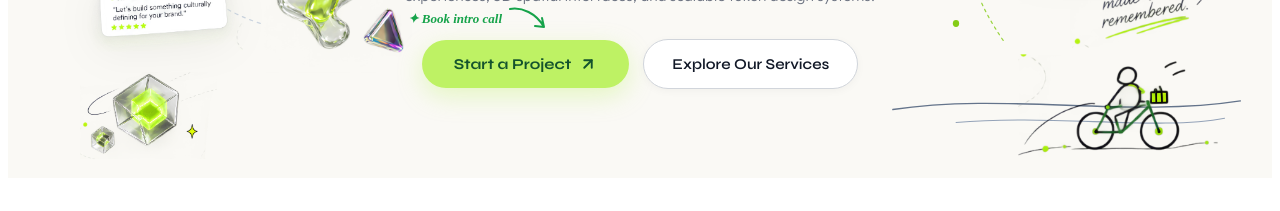
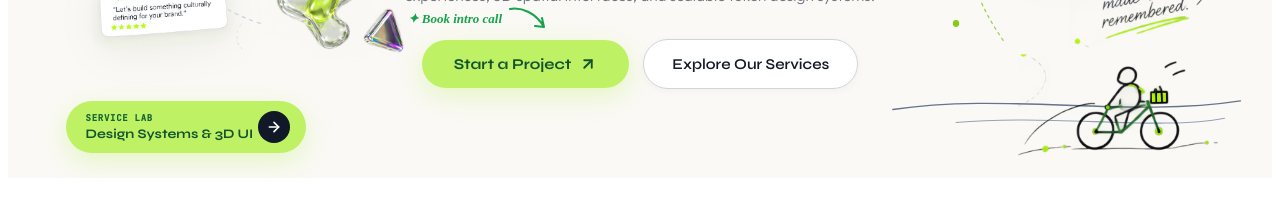
Before and after one commit to FidaaYl/aether-studio, a React (Vite) app: page / in a window 1280 px wide. Shown: the part 690-901 px from the top of the page. Built offline with nearby package versions, Linux system fonts and the light colour scheme; a web font is replaced by a local one.

Commit message:
feat(hero): restore SERVICE LAB: Design Systems & 3D UI badge in lower-left area

```diff
--- a/src/components/Hero.tsx
+++ b/src/components/Hero.tsx
@@ -1,6 +1,6 @@
 import React, { useState } from 'react'
 import { motion } from 'framer-motion'
-import { ArrowUpRight } from 'lucide-react'
+import { ArrowUpRight, ArrowRight } from 'lucide-react'
 import Navbar from './Navbar'
 import NarrativeSection from './NarrativeSection'
 import WorkShowcase from './WorkShowcase'
@@ -142,31 +142,24 @@ export default function Hero() {
           <circle cx="580" cy="740" r="3.5" fill="#84cc16" />
 
           {/* 8. Hand-Drawn Stars & Sparkles in Negative Spaces */}
-          {/* Sparkle near Top-Center */}
           <g transform="translate(680, 140)">
             <path d="M0 -8 Q0 0 8 0 Q0 0 0 8 Q0 0 -8 0 Q0 0 0 -8" fill="#84cc16" />
           </g>
-          {/* Sparkle near Left Web Preview */}
           <g transform="translate(180, 310)">
             <path d="M0 -10 Q0 0 10 0 Q0 0 0 10 Q0 0 -10 0 Q0 0 0 -10" fill="#1e293b" />
           </g>
-          {/* Sparkle between Web and Headline */}
           <g transform="translate(460, 520)">
             <path d="M0 -7 Q0 0 7 0 Q0 0 0 7 Q0 0 -7 0 Q0 0 0 -7" fill="#84cc16" />
           </g>
-          {/* Sparkle near Upper-Right Spatial */}
           <g transform="translate(1080, 160)">
             <path d="M0 -9 Q0 0 9 0 Q0 0 0 9 Q0 0 -9 0 Q0 0 0 -9" fill="#84cc16" />
           </g>
-          {/* Sparkle near Systems Panel */}
           <g transform="translate(1440, 360)">
             <path d="M0 -8 Q0 0 8 0 Q0 0 0 8 Q0 0 -8 0 Q0 0 0 -8" fill="#1e293b" />
           </g>
-          {/* Sparkle near Lower-Left Glass Cube */}
           <g transform="translate(480, 810)">
             <path d="M0 -8 Q0 0 8 0 Q0 0 0 8 Q0 0 -8 0 Q0 0 0 -8" fill="#84cc16" />
           </g>
-          {/* Sparkle near Lower-Right Cyclist */}
           <g transform="translate(1420, 780)">
             <path d="M0 -7 Q0 0 7 0 Q0 0 0 7 Q0 0 -7 0 Q0 0 0 -7" fill="#1e293b" />
           </g>
@@ -180,7 +173,7 @@ export default function Hero() {
         </svg>
 
         {/* ═════════════════════════════════════════════════════════════════════
-            PHASE 1 CORRECTION: PROPORTIONAL LARGE ASSETS BROUGHT CLOSE TO HEADLINE
+            PROPORTIONAL LARGE ASSETS BROUGHT CLOSE TO HEADLINE
             ═════════════════════════════════════════════════════════════════════ */}
 
         {/* ─── 1. TOP-LEFT: EXPLORER CHARACTER + "idea → system → experience" ─── */}
@@ -267,23 +260,69 @@ export default function Hero() {
           </div>
         </motion.div>
 
-        {/* ─── 4. BOTTOM-LEFT: ORGANIC GLASS SHAPES (10-12vw) ─── */}
+        {/* ─── 4. BOTTOM-LEFT: RESTORED SERVICE LAB BADGE (250-300px) ─── */}
         <motion.div
-          animate={{ x: mousePos.x * -0.45, y: mousePos.y * -0.45 }}
+          animate={{ x: mousePos.x * -0.5, y: mousePos.y * -0.5 }}
           transition={{ type: 'spring', damping: 25, stiffness: 80 }}
+          whileHover={{ scale: 1.03 }}
           style={{
             position: 'absolute',
-            bottom: '2%',
-            left: 'clamp(3%, 5.5vw, 8%)',
-            width: 'clamp(130px, 11vw, 170px)',
-            zIndex: 5,
+            bottom: '3%',
+            left: 'clamp(2.5%, 4.5vw, 7%)',
+            width: 'clamp(240px, 16vw, 290px)',
+            background: '#bef264',
+            borderRadius: 100,
+            padding: '10px 16px 10px 20px',
+            display: 'flex',
+            alignItems: 'center',
+            justifyContent: 'space-between',
+            boxShadow: '0 8px 24px rgba(190,242,100,0.35)',
+            zIndex: 7,
+            cursor: 'pointer',
+            boxSizing: 'border-box',
           }}
         >
-          <img
-            src="/user_uploads/organic_glass.png"
-            alt="Organic Glass Prisms"
-            style={{ width: '100%', height: 'auto', display: 'block', mixBlendMode: 'multiply' }}
-          />
+          <div style={{ display: 'flex', flexDirection: 'column', gap: 2 }}>
+            <span
+              style={{
+                fontFamily: "'JetBrains Mono', monospace",
+                fontSize: 9,
+                fontWeight: 800,
+                letterSpacing: '0.08em',
+                textTransform: 'uppercase',
+                color: '#166534',
+              }}
+            >
+              SERVICE LAB
+            </span>
+            <span
+              style={{
+                fontFamily: "'Syne', sans-serif",
+                fontSize: 13,
+                fontWeight: 700,
+                color: '#14532d',
+                whiteSpace: 'nowrap',
+              }}
+            >
+              Design Systems & 3D UI
+            </span>
+          </div>
+
+          <div
+            style={{
+              width: 32,
+              height: 32,
+              borderRadius: '50%',
+              background: '#111827',
+              display: 'flex',
+              alignItems: 'center',
+              justifyContent: 'center',
+              color: '#ffffff',
+              flexShrink: 0,
+            }}
+          >
+            <ArrowRight size={16} strokeWidth={2.5} />
+          </div>
         </motion.div>
 
         {/* ─── 5. UPPER-RIGHT: AETHER / SPATIAL 3D ORB (15-18vw LARGE & INWARD) ─── */}
```
